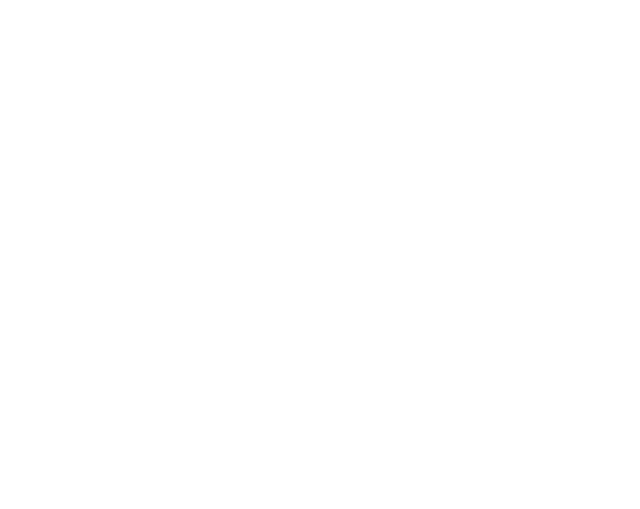
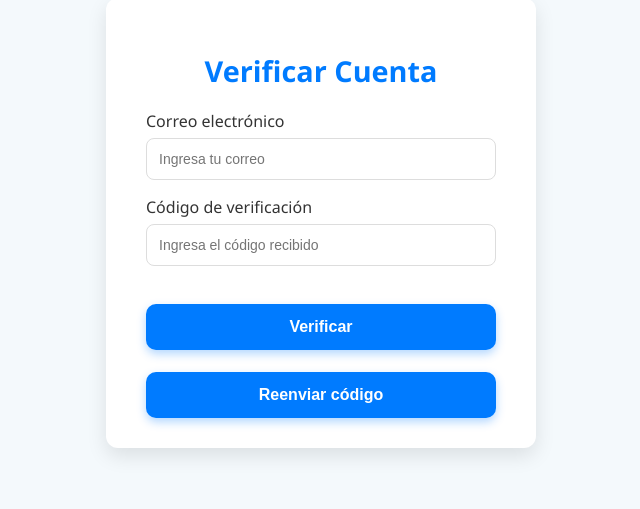
Before and after one commit to MichelArenas/MedCore-Frontend, a React (Create React App) app in the folder medcore/: page /verify-email in a window 1280 px wide. Before the commit this address had no page. Shown: the part 137-646 px from the top of the page, without its empty margins (319-959 px from the left). Built offline with nearby package versions, Linux system fonts and the light colour scheme.

Commit message:
Adding buttons to verify email and resend code

```diff
--- a/medcore/src/App.js
+++ b/medcore/src/App.js
@@ -6,6 +6,7 @@ import DashboardAdmin from "./components/DashboardAdmin";
 import DashboardMedico from "./components/DashboardMedico";
 import DashboardPaciente from "./components/DashboardPaciente";
 import DashboardEnfermero from "./components/DashboardEnfermero";
+import VerifyEmail from "./components/VerifyEmail";
 import PrivateRoute from "./components/PrivateRoute";
 
 
@@ -21,6 +22,7 @@ function App() {
         <Route path="/DashboardPaciente" element={<PrivateRoute><DashboardPaciente /></PrivateRoute>} />
         <Route path="/DashboardEnfermero" element={<PrivateRoute><DashboardEnfermero /></PrivateRoute>} />
         <Route path="/register-user" element={<PrivateRoute><RegisterUser /></PrivateRoute>} />
+        <Route path="/verify-email" element={<VerifyEmail />} />
       </Routes>
     </Router>
 
--- a/medcore/src/components/Login.jsx
+++ b/medcore/src/components/Login.jsx
@@ -5,6 +5,7 @@ import doctor from "../assets/doctor.png";
 import { useNavigate } from "react-router-dom";
 import React, { useState } from "react";
 import "../App.css";
+//import LoginButton from "./LoginButton";
 
 function Login() {
   const navigate = useNavigate();
@@ -12,6 +13,7 @@ function Login() {
   const [password, setPassword] = useState("");
   const [verificationCode, setVerificationCode] = useState("");
   const [requiresVerification, setRequiresVerification] = useState(false);
+  const [verificationType, setVerificationType] = useState(null); // "EMAIL" o "2FA"
   const [error, setError] = useState("");
 
   const handleLogin = async (e) => {
@@ -29,13 +31,18 @@ function Login() {
 
       if (response.ok) {
         if (data.requiresVerification) {
-          // ✅ Primera fase: se envió el código al correo
+          // ✅ Primera fase: requiere verificación
           setRequiresVerification(true);
+          setVerificationType(data.verificationType);
+
           Swal.fire({
             icon: "info",
-          title: "Código enviado",
-          text: "Se envió un código de verificación a tu correo 📩",
-          confirmButtonColor: "#007bff"
+            title: "Verificación requerida",
+            text:
+              data.verificationType === "EMAIL"
+                ? "Tu cuenta aún no está activada. Verifica tu correo 📩"
+                : "Se envió un código de verificación a tu correo 📩",
+            confirmButtonColor: "#007bff",
           });
         } else {
           // ✅ Segunda fase: login exitoso
@@ -47,7 +54,7 @@ function Login() {
             icon: "success",
             title: "Bienvenido!",
             text: "Login exitoso ✅",
-            confirmButtonColor: "#007bff"
+            confirmButtonColor: "#007bff",
           });
 
           const role = data.user.role;
@@ -57,6 +64,11 @@ function Login() {
           if (role === "ENFERMERO") navigate("/DashboardEnfermero");
         }
       } else {
+        // Error en login
+        if (data.requiresVerification) {
+          setRequiresVerification(true);
+          setVerificationType(data.verificationType);
+        }
         setError(data.message || "Credenciales inválidas");
       }
     } catch (err) {
@@ -86,6 +98,7 @@ function Login() {
           <img src={logo} alt="MedCore Logo" className="logo" />
 
           <form className="login-form" onSubmit={handleLogin}>
+            {/* Email */}
             <div className="form-group">
               <label htmlFor="email">Email</label>
               <input
@@ -95,10 +108,11 @@ function Login() {
                 value={email}
                 onChange={(e) => setEmail(e.target.value)}
                 required
-                disabled={requiresVerification} // bloquear en segunda fase
+                disabled={requiresVerification} // bloquear si ya pidió verificación
               />
             </div>
 
+            {/* Password */}
             <div className="form-group">
               <label htmlFor="password">Password</label>
               <input
@@ -112,8 +126,8 @@ function Login() {
               />
             </div>
 
-            {/* Mostrar input de verificación SOLO si se requiere */}
-            {requiresVerification && (
+            {/* Input SOLO si es 2FA */}
+            {requiresVerification && verificationType === "2FA" && (
               <div className="form-group">
                 <label htmlFor="verificationCode">Código de verificación</label>
                 <input
@@ -127,9 +141,25 @@ function Login() {
               </div>
             )}
 
+            {/* Botón SOLO si es verificación de email */}
+            {requiresVerification && verificationType === "EMAIL" && (
+              <button
+                type="button"
+                onClick={() => navigate("/verify-email")}
+                className="verify-button"
+              >
+                Verificar Cuenta
+              </button>
+            )}
+
+
+
+            {/* Botón dinámico */}
+            {(!requiresVerification || verificationType === "2FA") && (
               <button type="submit" className="login-button">
                 {requiresVerification ? "Verificar Código" : "Ingresar"}
               </button>
+            )}
           </form>
 
           {/* Mostrar error si existe */}
--- /dev/null
+++ b/medcore/src/components/LoginButton.jsx
@@ -0,0 +1,71 @@
+import React, { useState, useEffect } from "react";
+
+function LoginButton({ requiresVerification, verificationType }) {
+  const [isDisabled, setIsDisabled] = useState(false);
+  const [remainingTime, setRemainingTime] = useState(0);
+
+  useEffect(() => {
+    // Revisar si ya estaba bloqueado antes (localStorage)
+    const blockedUntil = localStorage.getItem("blockedUntil");
+    if (blockedUntil) {
+      const now = Date.now();
+      if (now < blockedUntil) {
+        setIsDisabled(true);
+        setRemainingTime(Math.floor((blockedUntil - now) / 1000));
+      } else {
+        localStorage.removeItem("blockedUntil");
+      }
+    }
+  }, []);
+
+  useEffect(() => {
+    let timer;
+    if (isDisabled && remainingTime > 0) {
+      timer = setInterval(() => {
+        setRemainingTime((prev) => {
+          if (prev <= 1) {
+            setIsDisabled(false);
+            localStorage.removeItem("blockedUntil");
+            clearInterval(timer);
+            return 0;
+          }
+          return prev - 1;
+        });
+      }, 1000);
+    }
+    return () => clearInterval(timer);
+  }, [isDisabled, remainingTime]);
+
+  const handleClick = () => {
+    if (!isDisabled) {
+      // Bloquear por 15 minutos
+      const blockDuration = 15 * 60 * 1000; // 15 min en ms
+      const blockedUntil = Date.now() + blockDuration;
+      localStorage.setItem("blockedUntil", blockedUntil);
+      setIsDisabled(true);
+      setRemainingTime(blockDuration / 1000);
+
+      // Aquí pones tu lógica de login o de verificación
+      console.log("Procesando login...");
+    }
+  };
+
+  return (
+    <button
+      type="submit"
+      className="login-button"
+      onClick={handleClick}
+      disabled={isDisabled}
+    >
+      {isDisabled
+        ? `Espera ${Math.floor(remainingTime / 60)}:${
+            remainingTime % 60 < 10 ? "0" : ""
+          }${remainingTime % 60}`
+        : requiresVerification
+        ? "Verificar Código"
+        : "Ingresar"}
+    </button>
+  );
+}
+
+export default LoginButton;
--- /dev/null
+++ b/medcore/src/components/VerifyEmail.css
@@ -0,0 +1,91 @@
+/* ====== Contenedor principal ====== */
+.verify-container {
+  display: flex;
+  flex-direction: column;
+  align-items: center;
+  justify-content: center;
+  min-height: 90vh;
+  background-color: #f4f9fc;
+  font-family: 'Segoe UI', Tahoma, Geneva, Verdana, sans-serif;
+}
+
+/* ====== Caja del formulario ====== */
+.verify-form {
+  background: #ffffff;
+  padding: 30px 40px;
+  border-radius: 12px;
+  box-shadow: 0 8px 20px rgba(0, 0, 0, 0.1);
+  width: 350px;
+  display: flex;
+  flex-direction: column;
+}
+
+/* ====== Título ====== */
+.verify-form h2 {
+  margin-bottom: 20px;
+  color: #007bff;
+  font-size: 1.8rem;
+  font-weight: bold;
+  text-align: center;
+}
+
+/* ====== Etiquetas ====== */
+.verify-form label {
+  margin-bottom: 6px;
+  font-weight: 500;
+  color: #333;
+  text-align: left;
+}
+
+/* ====== Inputs ====== */
+.verify-form input {
+  padding: 12px;
+  margin-bottom: 16px;
+  border: 1px solid #ddd;
+  border-radius: 8px;
+  font-size: 14px;
+  outline: none;
+  transition: 0.3s;
+}
+
+.verify-form input:focus {
+  border-color: #007bff;
+  box-shadow: 0 0 6px rgba(13, 110, 253, 0.2);
+}
+
+/* ====== Botón ====== */
+.verify-btn {
+  margin-top: 22px;
+  padding: 14px;
+  background: #007bff;
+  color: #fff;
+  border: none;
+  border-radius: 10px;
+  font-size: 16px;
+  font-weight: 600;
+  cursor: pointer;
+  transition: all 0.3s ease;
+  box-shadow: 0px 4px 10px rgba(0, 123, 255, 0.3);
+}
+
+.verify-btn:hover {
+  background: #0056b3;
+  box-shadow: 0px 6px 14px rgba(0, 86, 179, 0.5);
+  transform: translateY(-1px);
+}
+
+/* ====== Mensajes ====== */
+.verify-message {
+  margin-top: 15px;
+  font-size: 14px;
+  font-weight: 500;
+  text-align: center;
+}
+
+.verify-message.success {
+  color: #28a745;
+}
+
+.verify-message.error {
+  color: #dc3545;
+}
--- /dev/null
+++ b/medcore/src/components/VerifyEmail.jsx
@@ -0,0 +1,135 @@
+import React, { useState } from "react";
+import Swal from "sweetalert2";
+import "./VerifyEmail.css";
+
+function VerifyEmail() {
+  const [email, setEmail] = useState("");
+  const [verificationCode, setVerificationCode] = useState("");
+
+  // 🔹 Verificar cuenta
+  const handleVerify = async (e) => {
+    e.preventDefault();
+    try {
+      const response = await fetch("http://localhost:3002/api/v1/auth/verify-email", {
+        method: "POST",
+        headers: { "Content-Type": "application/json" },
+        body: JSON.stringify({ email, verificationCode }),
+      });
+
+      const data = await response.json();
+
+      if (response.ok) {
+        Swal.fire({
+          icon: "success",
+          title: "Cuenta verificada ✅",
+          text: data.message || "Tu cuenta ha sido verificada correctamente",
+          confirmButtonColor: "#007bff",
+        });
+      } else {
+        Swal.fire({
+          icon: "error",
+          title: "Error",
+          text: data.message || "No se pudo verificar la cuenta",
+          confirmButtonColor: "#d33",
+        });
+      }
+    } catch (error) {
+      Swal.fire({
+        icon: "error",
+        title: "Error de conexión",
+        text: "No se pudo conectar con el servidor",
+        confirmButtonColor: "#d33",
+      });
+    }
+  };
+
+  // 🔹 Reenviar código
+  const handleResend = async () => {
+    if (!email) {
+      Swal.fire({
+        icon: "warning",
+        title: "Correo requerido",
+        text: "Debes ingresar tu correo antes de reenviar el código",
+        confirmButtonColor: "#f0ad4e",
+      });
+      return;
+    }
+
+    try {
+      const response = await fetch("http://localhost:3002/api/v1/auth/resend-verification", {
+        method: "POST",
+        headers: { "Content-Type": "application/json" },
+        body: JSON.stringify({ email }),
+      });
+
+      const data = await response.json();
+
+      if (response.ok) {
+        Swal.fire({
+          icon: "success",
+          title: "Código reenviado ✉️",
+          text: data.message || "Se ha enviado un nuevo código a tu correo",
+          confirmButtonColor: "#007bff",
+        });
+      } else {
+        Swal.fire({
+          icon: "error",
+          title: "Error",
+          text: data.message || "No se pudo reenviar el código",
+          confirmButtonColor: "#d33",
+        });
+      }
+    } catch (error) {
+      Swal.fire({
+        icon: "error",
+        title: "Error de conexión",
+        text: "No se pudo conectar con el servidor",
+        confirmButtonColor: "#d33",
+      });
+    }
+  };
+
+  return (
+    <div className="verify-container">
+      <form className="verify-form" onSubmit={handleVerify}>
+        <h2>Verificar Cuenta</h2>
+
+        {/* Email */}
+        <label htmlFor="email">Correo electrónico</label>
+        <input
+          id="email"
+          type="email"
+          placeholder="Ingresa tu correo"
+          value={email}
+          onChange={(e) => setEmail(e.target.value)}
+          required
+        />
+
+        {/* Código */}
+        <label htmlFor="verificationCode">Código de verificación</label>
+        <input
+          id="verificationCode"
+          type="text"
+          placeholder="Ingresa el código recibido"
+          value={verificationCode}
+          onChange={(e) => setVerificationCode(e.target.value)}
+          required
+        />
+
+        {/* Botones */}
+        <button type="submit" className="verify-btn">
+          Verificar
+        </button>
+        <button
+          type="button"
+          className="verify-btn resend-btn"
+          onClick={handleResend}
+        >
+          Reenviar código
+        </button>
+      </form>
+    </div>
+  );
+}
+
+export default VerifyEmail;
```
Lines whose indentation alone changed are shown as unchanged.
